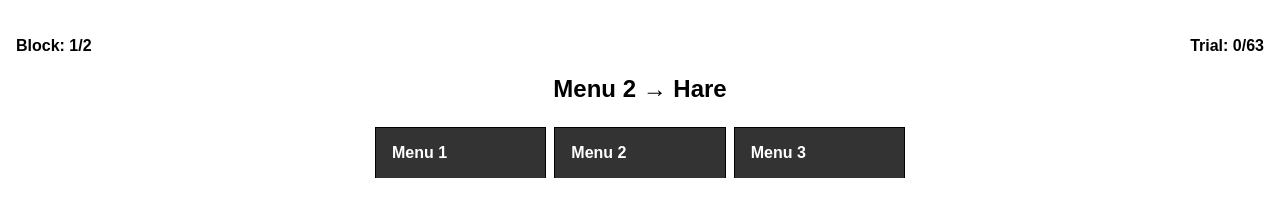
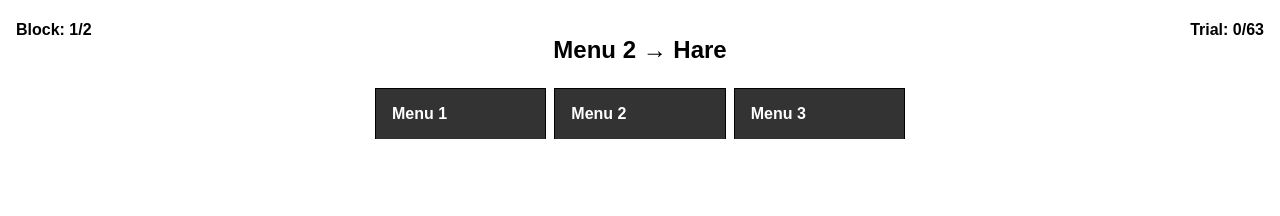
Before and after one commit to jhan2harvard/cs279_HW2_Pomegranate, a plain HTML site: page experiment.html in a window 1280 px wide. Drawn offline with Linux system fonts and the light colour scheme.

Commit message:
Move experiment a bit higher.

```diff
--- a/css/experiment.css
+++ b/css/experiment.css
@@ -8,6 +8,10 @@
   margin-bottom: 0;
   margin-bottom: 0;
   width: 100%;
+  position: absolute;
+  top: 0;
+  padding-left: 1rem;
+  padding-right: 1rem;
 }
 
 #trial-progress {
```
